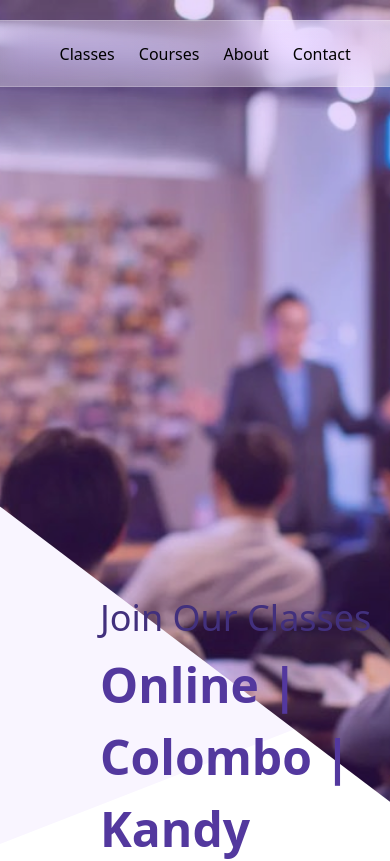
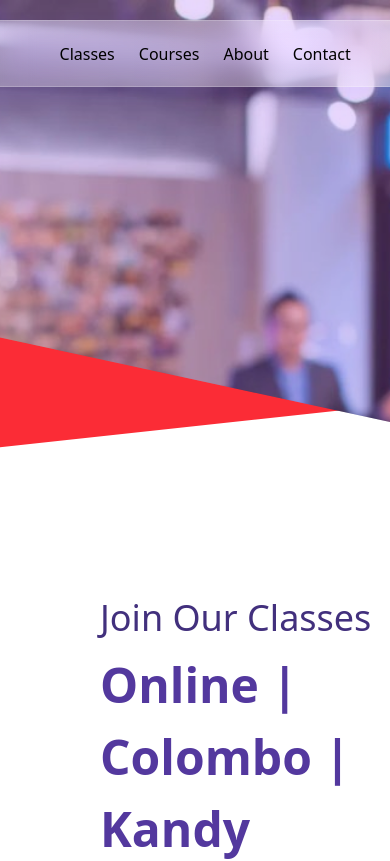
Before and after one commit to gomes-milindu/Combined_Mathematics_Frontend, a React (Vite) app: page / in a window 390 px wide. Shown: the top 861 px of the page. Built offline with nearby package versions, Linux system fonts and the light colour scheme; no server answers.

Commit message:
updated hero shape for mobile

```diff
--- a/src/components/Header.jsx
+++ b/src/components/Header.jsx
@@ -2,7 +2,7 @@ import he from "../assets/Hero/hee.jpg"
 
 function Header({color2,backgroundImage}){
     return(
-        <div className='w-full h-screen'>
+        <div className='hidden md:inline-flex w-full h-screen'>
             <div className="w-full h-full bg-[#F9F5FF] bg-cover bg-center" style={{clipPath: 'polygon(0 0, 100% 0, 100% 82%, 0 100%)'}}>
 
             </div>
--- /dev/null
+++ b/src/components/HomePage/HeaderMobile.jsx
@@ -0,0 +1,15 @@
+import he from "../../assets/Hero/hee.jpg"
+
+export default function HeaderMobile({color2,backgroundImage}){
+    return(
+        <div className='w-full h-screen'>
+            <div className="w-full h-full bg-red-500 bg-cover bg-center" style={{clipPath: 'polygon(0 0, 100% 0, 100% 48%, 0 53%)'}}>
+
+            </div>
+            <div className={`w-full h-full absolute  top-0 bg-cover bg-center ${backgroundImage}`} style={{clipPath: 'polygon(0 0, 100% 0, 100% 50%, 0 40%)'}}>
+                <div className="w-full h-full bg-[#8A38F5] opacity-20"></div>
+            </div>
+        </div>
+
+    )
+}
--- a/src/pages/HomePage.jsx
+++ b/src/pages/HomePage.jsx
@@ -9,14 +9,17 @@ import ResultCardSection from "../sections/HomePage/ResultCardSection";
 import he from "../assets/Hero/hee.jpg"
 import Footer from "../components/Footer";
 import Header from "../components/Header";
+import HeaderMobile from "../components/HomePage/HeaderMobile";
 
 function HomePage() {
   return (
     <>
       <Header backgroundImage="bg-[url(./assets/Hero/hee.jpg)]"/>
+      <HeaderMobile backgroundImage="bg-[url(./assets/Hero/hee.jpg)]"/>
+
       <HeroText />
 
-        <GlassBox />
+      <GlassBox />
 
 
       <CardSection />
```
